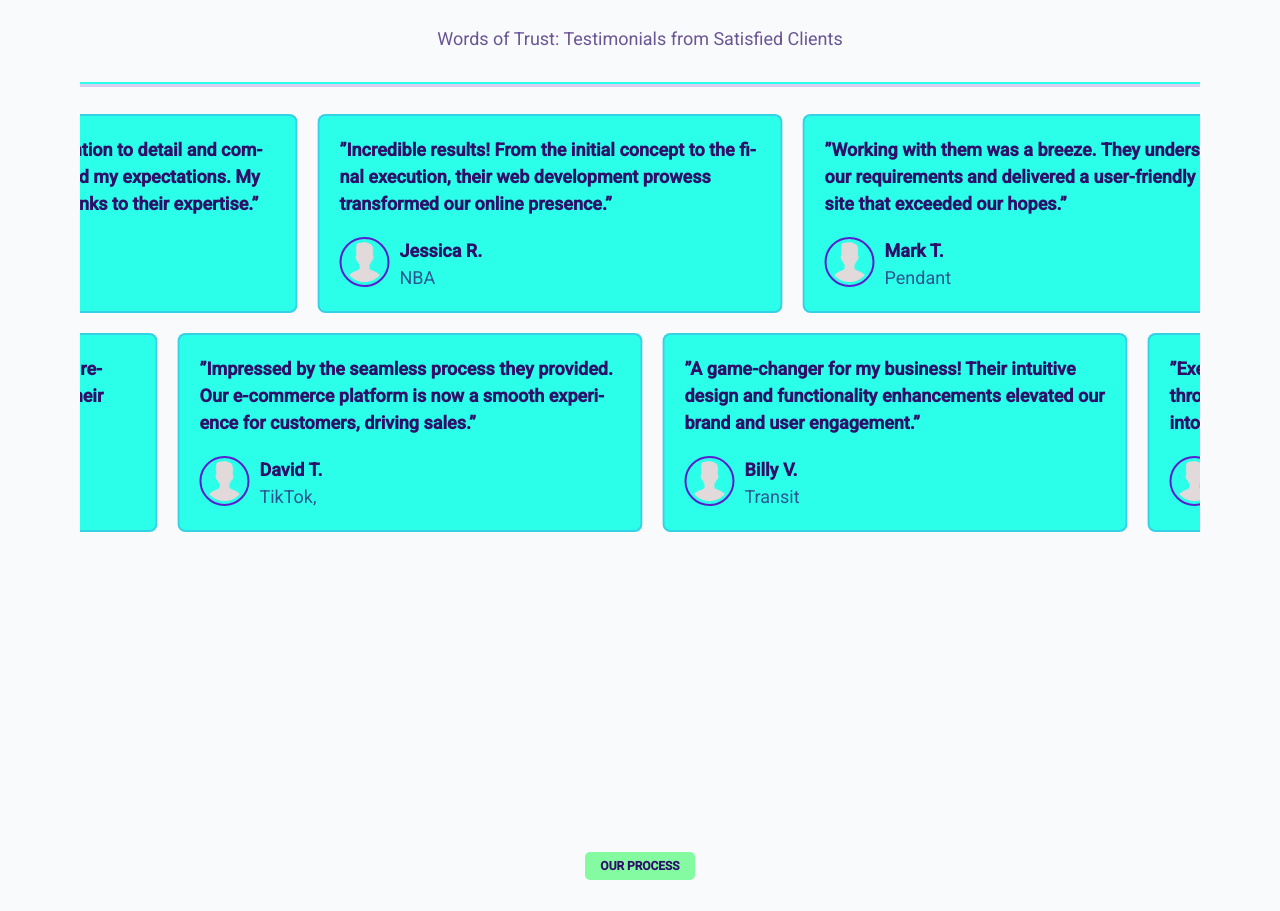
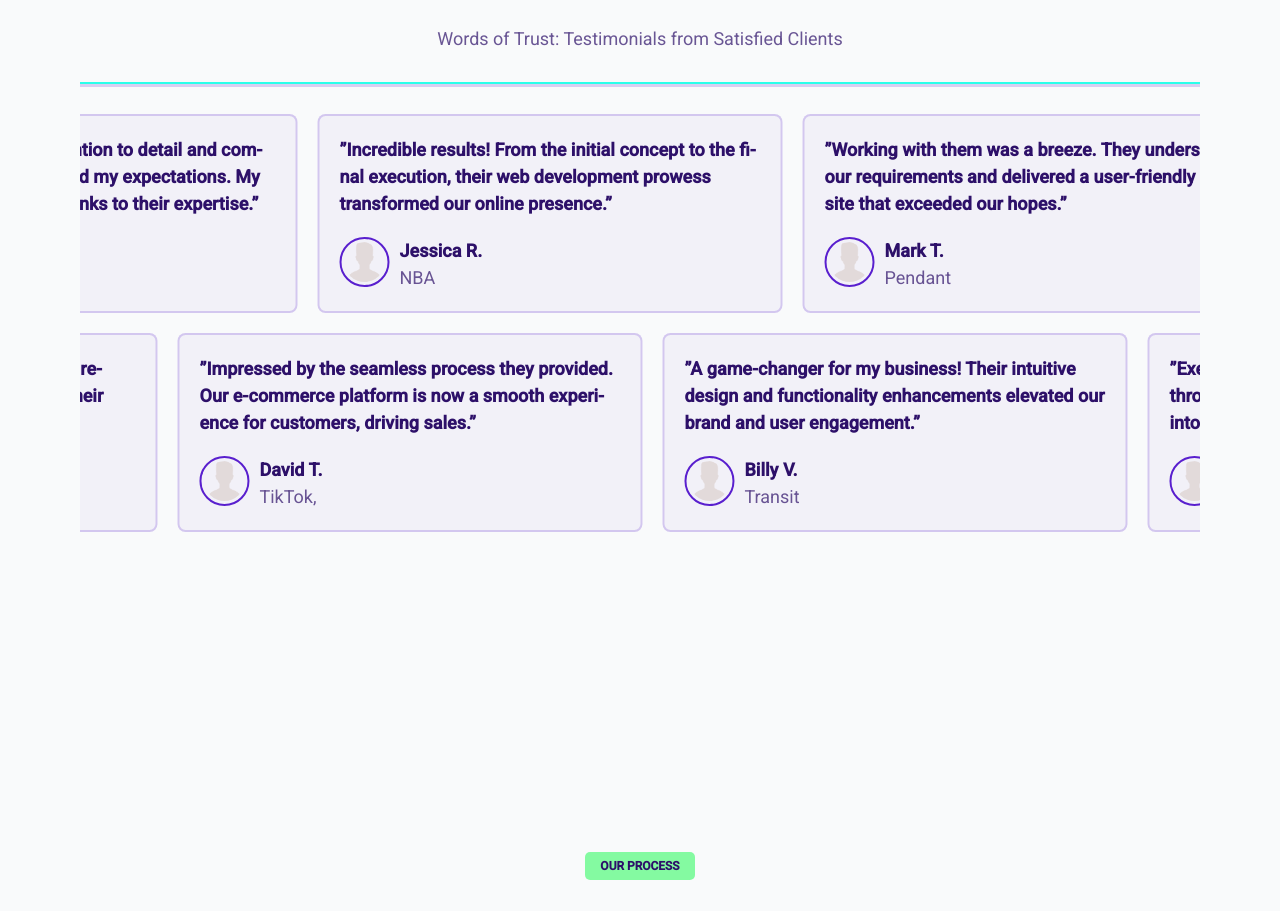
Before and after one commit to ChristianWare/chris-ware-agency, a Next.js app: page / in a window 1280 px wide. Shown: the part 5548-6459 px from the top of the page. Built offline with nearby package versions, Linux system fonts and the light colour scheme.

Commit message:
Review Card Background color change

```diff
--- a/src/app/components/Testimonials/Testimonials.module.css
+++ b/src/app/components/Testimonials/Testimonials.module.css
@@ -34,7 +34,7 @@
 }
 
 .card {
-  background-color: var(--secondary);
+  background-color: var(--border2);
   padding: 2rem;
   border: 2px solid var(--border);
   border-radius: 8px;
```
